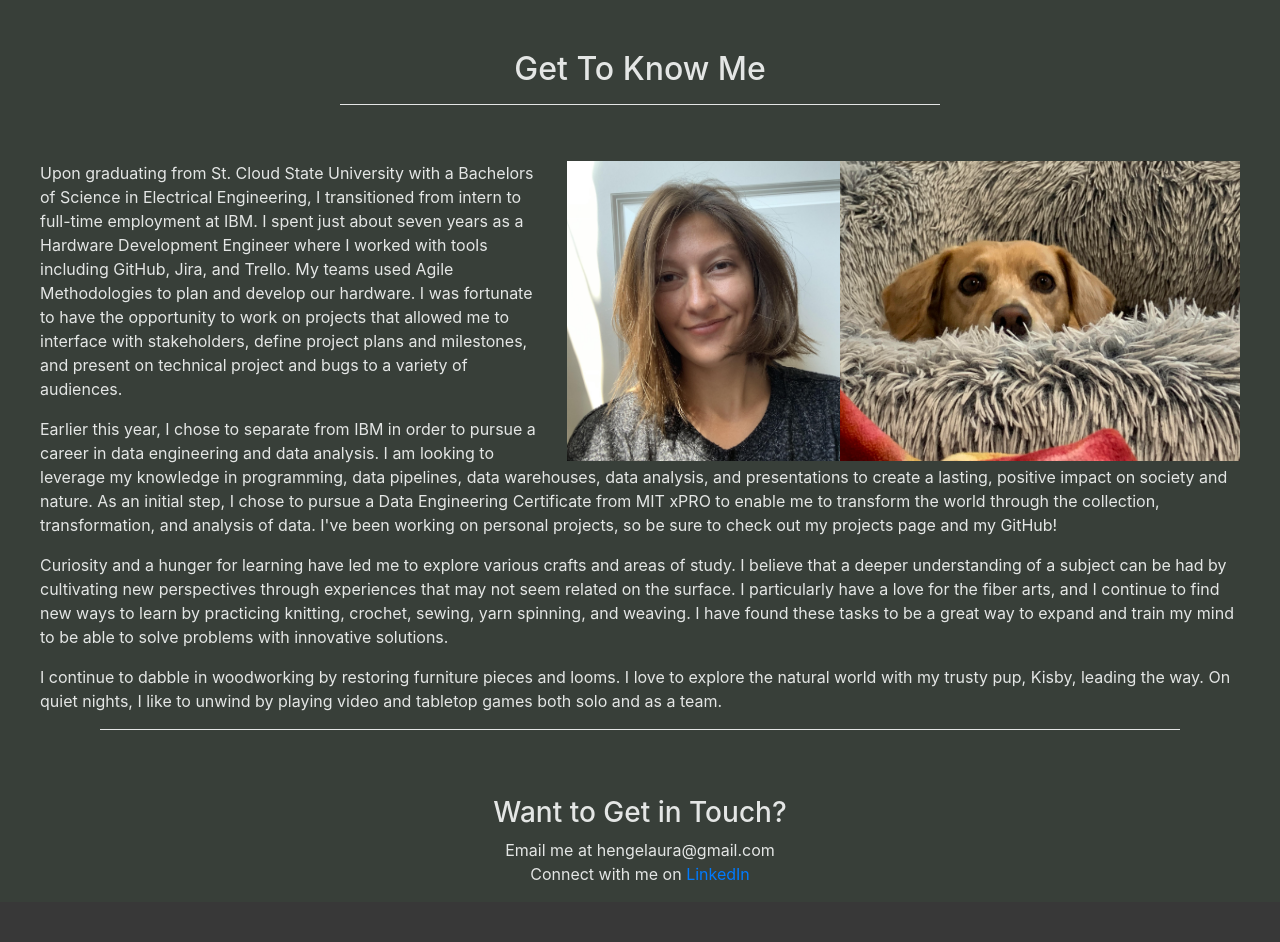
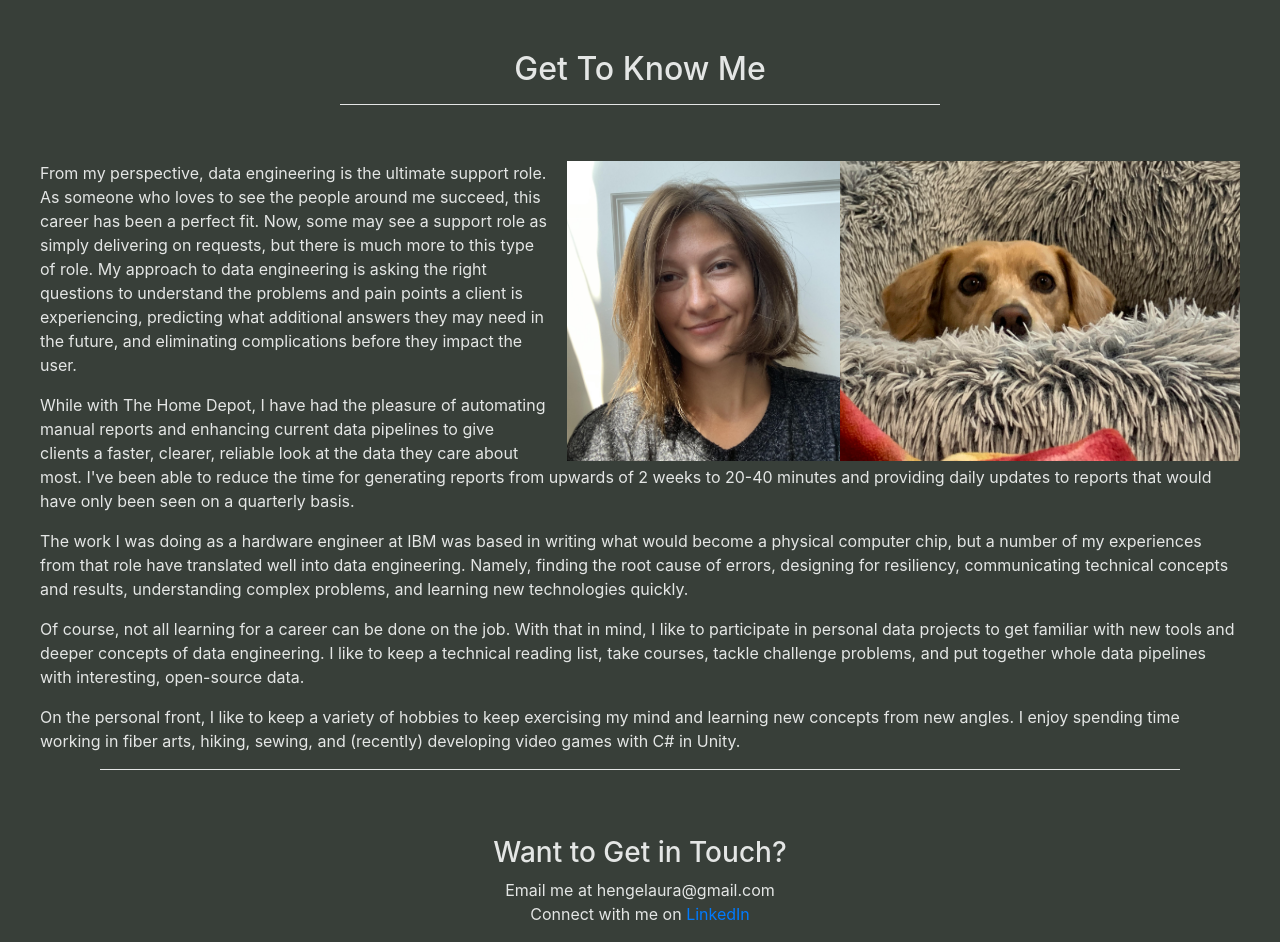
Before and after one commit to hengelaura/Portfolio, a Flask app: page /about in a window 1280 px wide. Shown: the part 62-1004 px from the top of the page. Before the commit the page ends 942 px from the top, so only its background shows below. Run offline with Flask 2, Linux system fonts and the light colour scheme; some libraries are stand-ins or nearby versions.

Commit message:
update the about me page to be written better

```diff
--- a/templates/about.html
+++ b/templates/about.html
@@ -7,10 +7,12 @@
             <hr style="width: 50%; border-color:#E4E6E5; padding-bottom: 40px;" align="center"/>
             <img src="../static/img/Kisby.jpg" style="float: right; height: 300px; width: auto;">
             <img src="../static/img/profile.jpg" style="float: right; height: 300px; width: auto; padding-left: 20px">
-            <p>Upon graduating from St. Cloud State University with a Bachelors of Science in Electrical Engineering, I transitioned from intern to full-time employment at IBM. I spent just about seven years as a Hardware Development Engineer where I worked with tools including GitHub, Jira, and Trello. My teams used Agile Methodologies to plan and develop our hardware. I was fortunate to have the opportunity to work on projects that allowed me to interface with stakeholders, define project plans and milestones, and present on technical project and bugs to a variety of audiences.</p>
-            <p>Earlier this year, I chose to separate from IBM in order to pursue a career in data engineering and data analysis. I am looking to leverage my knowledge in programming, data pipelines, data warehouses, data analysis, and presentations to create a lasting, positive impact on society and nature. As an initial step, I chose to pursue a Data Engineering Certificate from MIT xPRO to enable me to transform the world through the collection, transformation, and analysis of data. I've been working on personal projects, so be sure to check out my projects page and my GitHub!</p>
-            <p>Curiosity and a hunger for learning have led me to explore various crafts and areas of study. I believe that a deeper understanding of a subject can be had by cultivating new perspectives through experiences that may not seem related on the surface. I particularly have a love for the fiber arts, and I continue to find new ways to learn by practicing knitting, crochet, sewing, yarn spinning, and weaving. I have found these tasks to be a great way to expand and train my mind to be able to solve problems with innovative solutions.</p>
-            <p>I continue to dabble in woodworking by restoring furniture pieces and looms. I love to explore the natural world with my trusty pup, Kisby, leading the way. On quiet nights, I like to unwind by playing video and tabletop games both solo and as a team.</p>
+
+            <p>From my perspective, data engineering is the ultimate support role. As someone who loves to see the people around me succeed, this career has been a perfect fit. Now, some may see a support role as simply delivering on requests, but there is much more to this type of role. My approach to data engineering is asking the right questions to understand the problems and pain points a client is experiencing, predicting what additional answers they may need in the future, and eliminating complications before they impact the user.</p>
+            <p>While with The Home Depot, I have had the pleasure of automating manual reports and enhancing current data pipelines to give clients a faster, clearer, reliable look at the data they care about most. I've been able to reduce the time for generating reports from upwards of 2 weeks to 20-40 minutes and providing daily updates to reports that would have only been seen on a quarterly basis. </p>
+            <p>The work I was doing as a hardware engineer at IBM was based in writing what would become a physical computer chip, but a number of my experiences from that role have translated well into data engineering. Namely, finding the root cause of errors, designing for resiliency, communicating technical concepts and results, understanding complex problems, and learning new technologies quickly.</p>
+            <p>Of course, not all learning for a career can be done on the job. With that in mind, I like to participate in personal data projects to get familiar with new tools and deeper concepts of data engineering. I like to keep a technical reading list, take courses, tackle challenge problems, and put together whole data pipelines with interesting, open-source data.</p>
+            <p>On the personal front, I like to keep a variety of hobbies to keep exercising my mind and learning new concepts from new angles. I enjoy spending time working in fiber arts, hiking, sewing, and (recently) developing video games with C# in Unity.</p>
 
             <hr style="width: 90%; border-color:#E4E6E5; padding-bottom: 10px; padding-top: 40px" align="center"/>
             <h3 style="text-align: center;">Want to Get in Touch?</h3>
```
